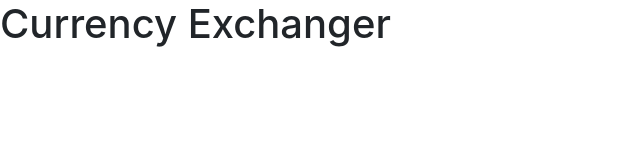
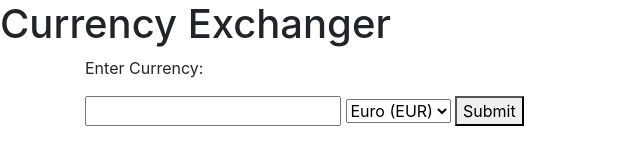
Before and after one commit to pearcy/currency-exchanger, a website built with webpack: page src/index.html in a window 1280 px wide. Shown: the whole page, without its empty margins (0-640 px from the left). Built offline with nearby package versions, Linux system fonts and the light colour scheme.

Commit message:
add front end html

```diff
--- a/src/currency.js
+++ b/src/currency.js
@@ -9,7 +9,8 @@ export class DollarCurrency {
   async getRates() {
     try {
 
-      let response = await fetch(`https://prime.exchangerate-api.com/v5/${process.env.API_KEY}`);
+      let response = await fetch(`https://v6.exchangerate-api.com/v6/YOUR-API-KEY/v6${process.env.API_KEY}/latest/USD`);
+
 
       let jsonResponse;
       if (response.ok && response.status == 200) {
--- a/src/index.html
+++ b/src/index.html
@@ -8,6 +8,22 @@
 <body>
   <h1>Currency Exchanger</h1>
 
+  <div class="container">
+    <p>Enter Currency:</p>
+    <form id="currency-form">
+
+      <input type="number" id="amount-input" name="amount">
+
+      <select type="number" name="dropdown" id="currency-input">
+        <option value = 2>Euro (EUR)</option>
+      </select>
+
+      <button type="submit">Submit</button>
+    </form>
+
+
+  </div>
+
 
 </body>
 </html>
```
